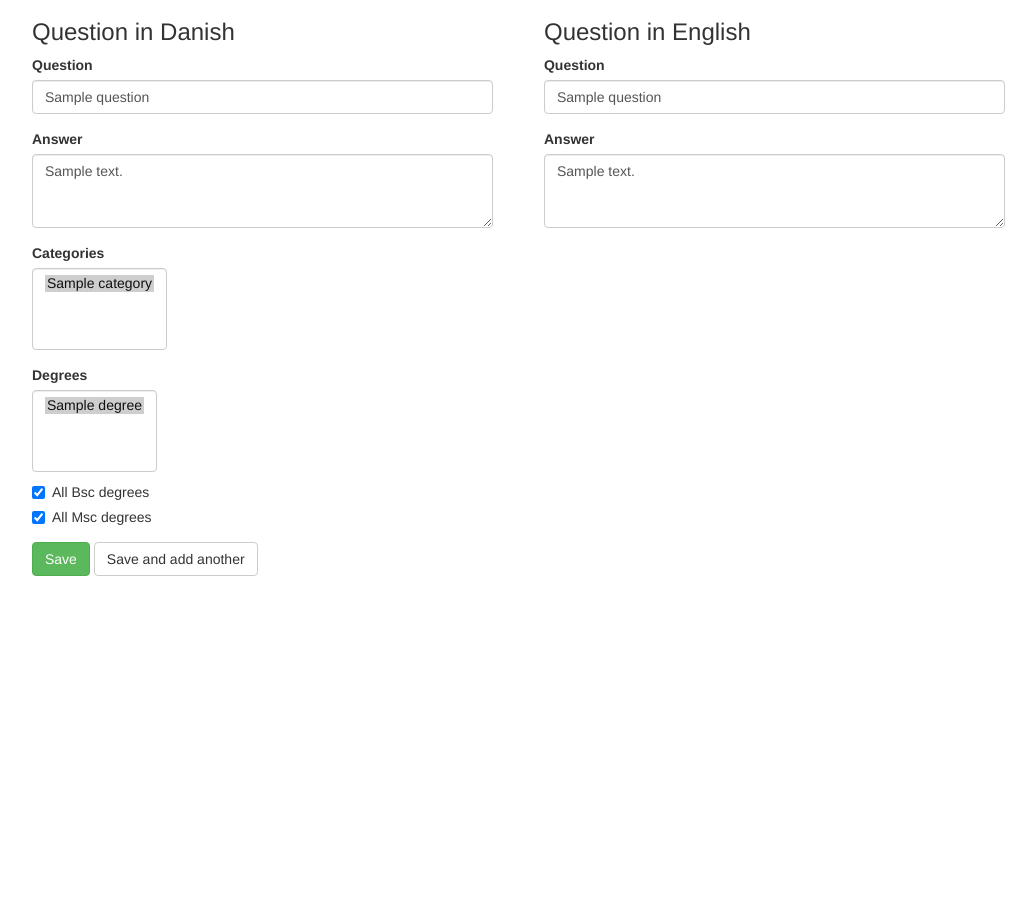
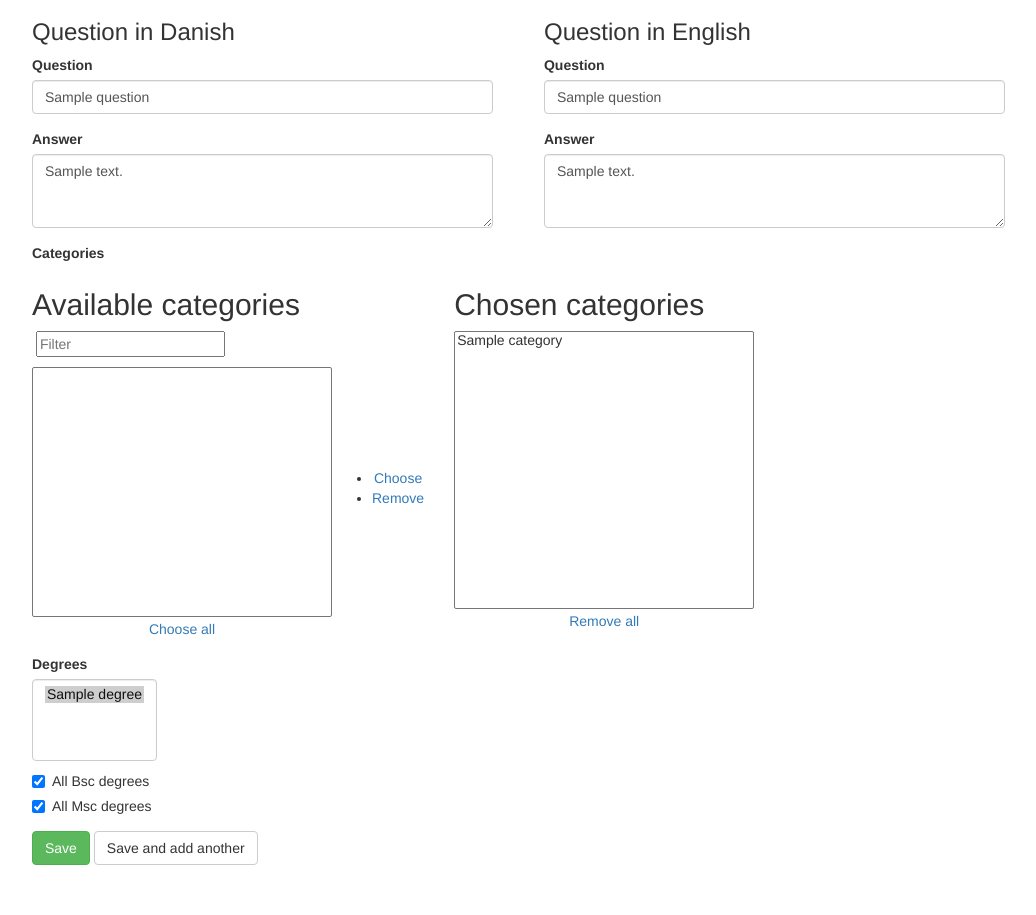
Before and after one commit to mikkeloscar/science-qa, a Django app: page /qa/questions/1/ in a window 1280 px wide. Shown: the part 171-1086 px from the top of the page, without its empty margins (96-1132 px from the left). Before the commit the page ends 747 px from the top, so only its background shows below. Run offline with Django 3.2, Linux system fonts and the light colour scheme; a user stored in the database is signed in; tables that the repository leaves empty hold one stand-in row (values such as "Sample post"); lists and menus that the app fills with data are empty; style sheets or scripts are compiled from the project's sources; some libraries are stand-ins or nearby versions.

Commit message:
add simple filterselect to question->categories

```diff
--- a/qa/forms.py
+++ b/qa/forms.py
@@ -1,5 +1,7 @@
 from django import forms
 from django.utils.translation import ugettext as _
+from django.contrib.admin.widgets import FilteredSelectMultiple
+from django.forms.widgets import CheckboxSelectMultiple
 
 from qa.models import Question, Category, Degree
 
@@ -18,6 +20,16 @@ class QuestionForm(BootstrapForm):
         self.fields['answer_en'].widget.attrs['rows'] = 3
         self.fields['degree_all_bsc'].widget.attrs['class'] = None
         self.fields['degree_all_msc'].widget.attrs['class'] = None
+        choices = self.fields['categories'].choices
+        self.fields['categories'].widget = FilteredSelectMultiple(
+                _('categories'), False, attrs={'rows': '10'}, choices=choices)
+
+
+    class Media:
+        js = ['/admin/jsi18n/']
+        # css = {
+        #         'all':('')
+        #         }
 
     class Meta:
         model = Question
--- a/qa/templates/question_form.html
+++ b/qa/templates/question_form.html
@@ -5,6 +5,8 @@
 
 {% block js %}
 <script type="text/javascript" charset="utf-8" src="{{ STATIC_URL }}js/question.js"></script>
+<script type="text/javascript" src="{{ STATIC_URL }}/admin/js/jquery.init.js"></script>
+{{ form.media }}
 {% endblock %}
 
 {% block content %}
@@ -55,7 +57,7 @@
       <!-- TODO Fix dan/eng names -->
       {{ form.categories }}
       {# <a href="{% url 'category_add' %}">{% trans "Add new category" %}</a> #}
-      <span class="help-block">{{ form.categories.help_text }}</span>
+      {# <span class="help-block">{{ form.categories.help_text }}</span> #}
   </div>
   <div class="form-group {% if form.degrees.errors %}has-error{% endif %}">
     <label class="control-label" for="id_degrees">{{ form.degrees.label }}</label>
--- a/qa/views.py
+++ b/qa/views.py
@@ -349,8 +349,6 @@ def list_qa(request, apikey=None):
                 ratings.append(vote.question_id)
             response['ratings'] = ratings
 
-        print(q.query)
-
         results = []
         for qa in q:
             results.append(qa.localeDict(locale))
--- a/science_qa/static/css/style.less
+++ b/science_qa/static/css/style.less
@@ -69,3 +69,23 @@ select.form-control {
 .noanswer .answer {
     display: none;
 }
+
+.selector-available, .selector-chooser, .selector-chosen {
+    display: inline-block;
+    vertical-align: top;
+
+    select {
+        width: 300px;
+        height: 250px;
+    }
+
+    a {
+        display: block;
+        text-align: center;
+    }
+}
+
+.selector-chooser {
+    // vertical-align: middle;
+    margin: 200px 30px 0 0;
+}
```
